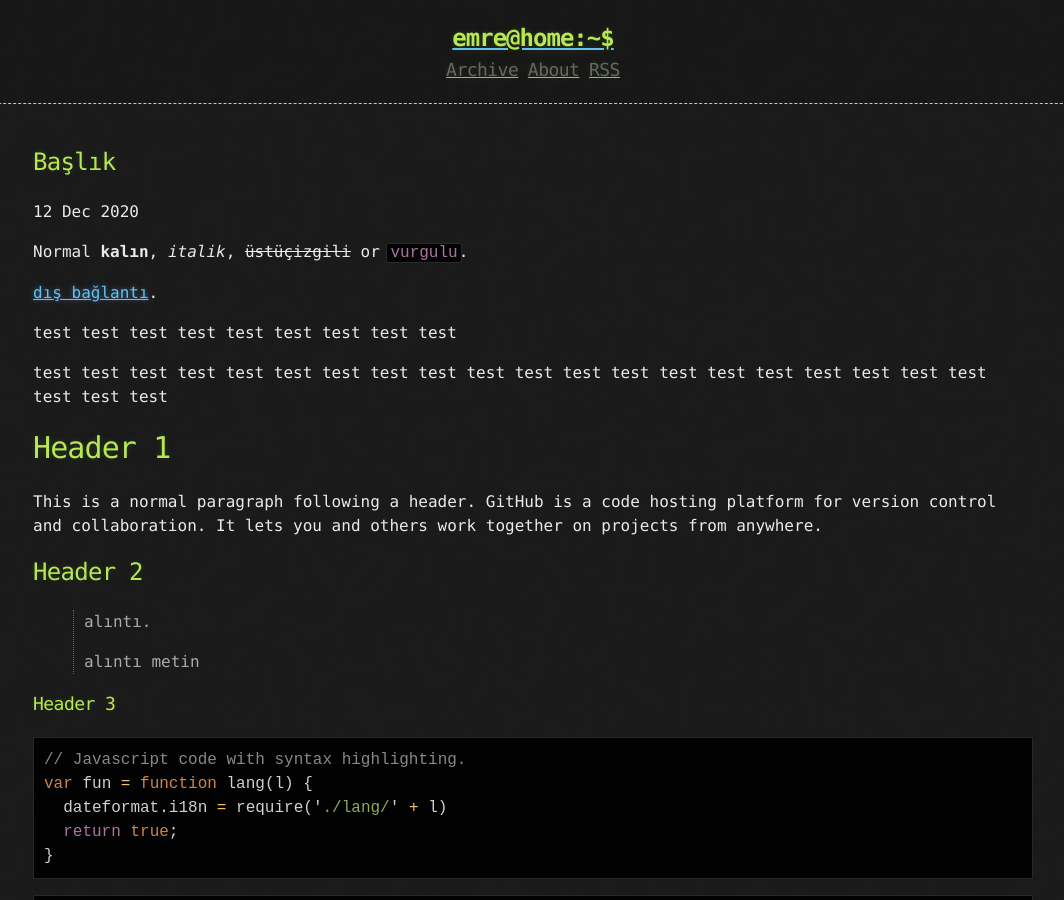
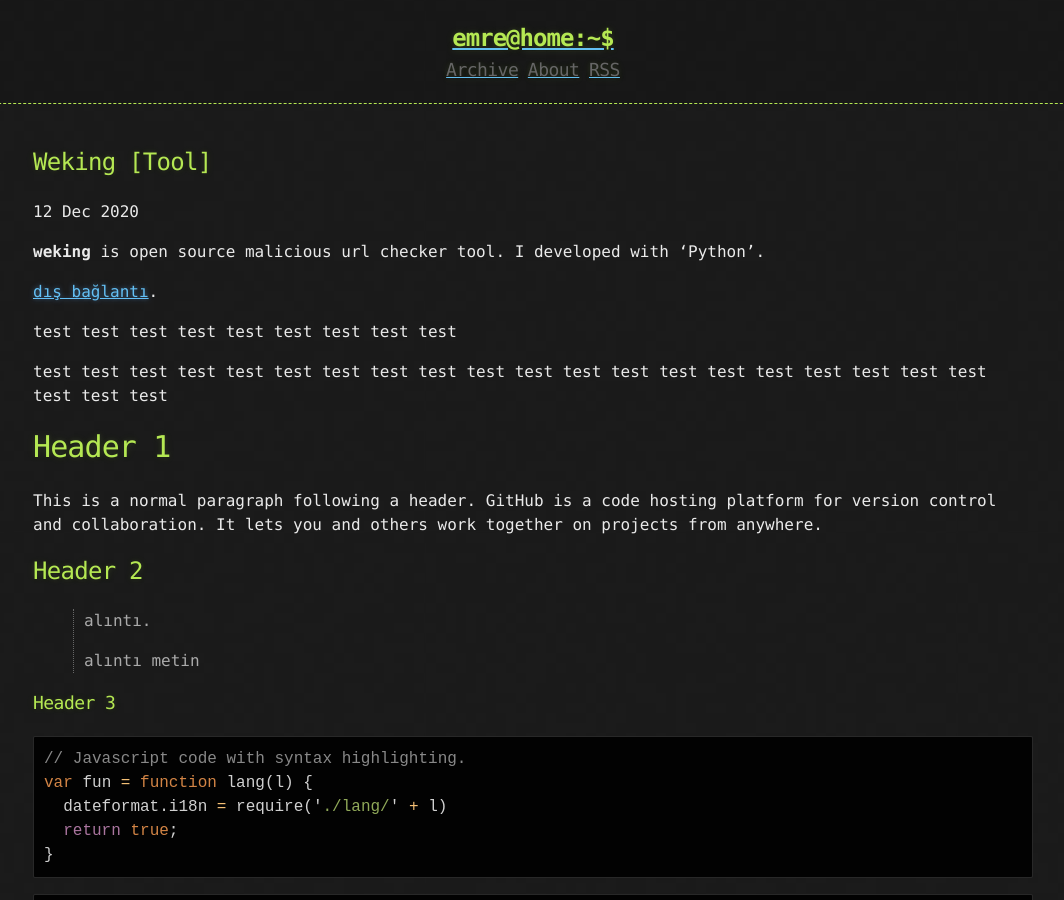
Before and after one commit to aslanemre/aslanemre.github.io, a Jekyll site: the page built from _posts/2020-12-12-Test-Sayfasi.md, in a window 1280 px wide and 900 px high. Shown: the whole window, without its empty margins (107-1171 px from the left). Built offline with Jekyll 4.4.1, drawn with Linux system fonts in a browser that asks for light colours.

Commit message:
Update 2020-12-12-Test-Sayfasi.md

```diff
--- a/_posts/2020-12-12-Test-Sayfasi.md
+++ b/_posts/2020-12-12-Test-Sayfasi.md
@@ -1,9 +1,9 @@
 ---
-title: Başlık
+title: Weking [Tool]
 published: true
 ---
 
-Normal **kalın**, _italik_, ~~üstüçizgili~~ or `vurgulu`.
+**weking** is open source malicious url checker tool. I developed with 'Python'.
 
 [dış bağlantı](burayabağlantılinki).
 
```
